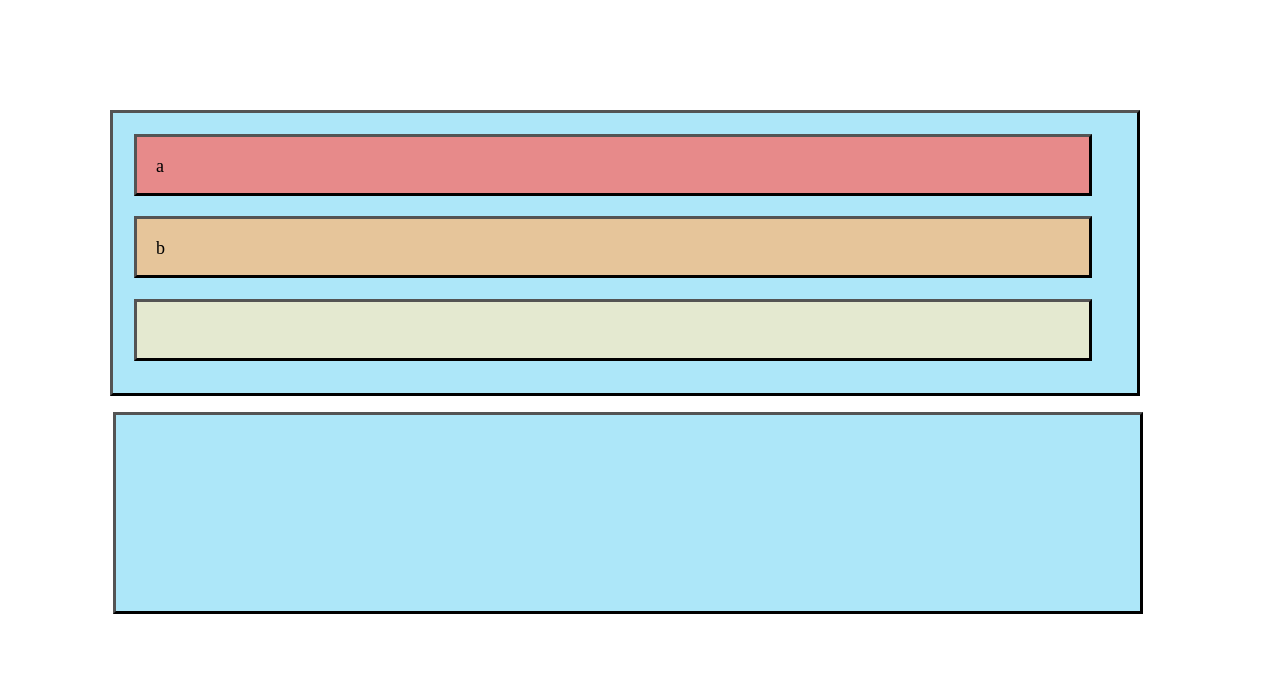
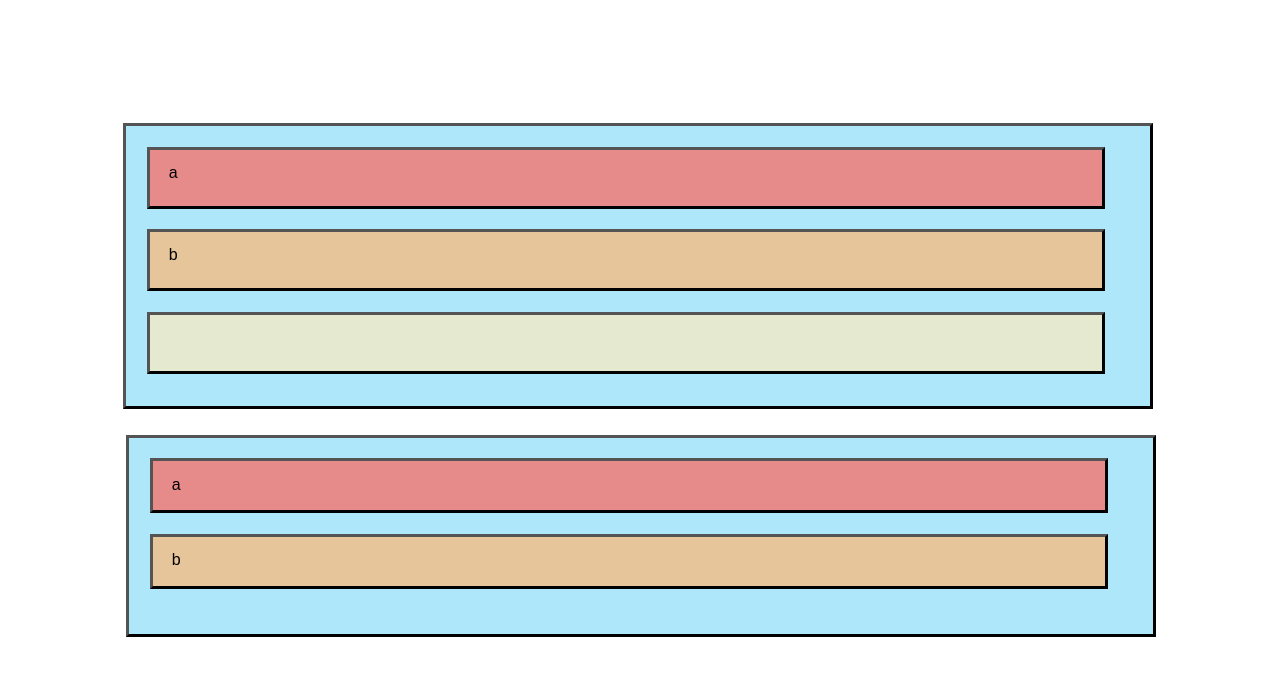
Before and after one commit to Dragota27/webdev_excercises, a plain HTML site: page 3kep.html in a window 1280 px wide. Drawn offline with Linux system fonts and the light colour scheme.

Commit message:
kep3done

```diff
--- a/3kep.html
+++ b/3kep.html
@@ -11,7 +11,7 @@
             width: 80%;
             height: 35%;
             display: inline-block;
-            margin: 8%;
+            margin: 9%;
             position: absolute;
             border: black;
             border-style: outset;">
@@ -23,7 +23,7 @@
                border: black;
                border-style: outset;
                position: relative;">
-               <h1 style="margin: 2%; font-size: large; font-weight: 400;">a</h1>
+               <h1 style="margin-top: 1.5%; margin-left: 2%; font-size: large; font-weight: 400; font: caption;">a</h1>
    </div>
    <div style="background-color: rgb(230, 197, 154);
                 width: 93%;
@@ -33,7 +33,7 @@
                 border-style: outset;
                 position: relative;
                 display: block;">
-                <h1 style="margin: 2%; font-size: large; font-weight: 400; ;">b</h1>
+                <h1 style="margin-top: 1.5%; margin-left: 2%; font-size: large; font-weight: 400; font: caption ;">b</h1>
     </div>
     <div style="background-color: rgb(228, 233, 208);
                 width: 93%;
@@ -49,10 +49,30 @@
             width: 100%;
             height: 70%;
             display: inline-block;
-            margin-top: 3%;
+            margin-top: 4%;
             position: absolute;
             border: black;
             border-style: outset;">
+    <div style="background-color: rgb(231, 138, 138);
+                width: 93%;
+                height: 25%;
+                display: block;
+                margin: 2%;
+                border: black;
+                border-style: outset;
+                position: relative;">
+                <h1 style="margin-top: 1.5%; margin-left: 2%; font-size: large; font-weight: 400; font: caption;">a</h1>
+</div>
+    <div style="background-color: rgb(230, 197, 154);
+                width: 93%;
+                height: 25%;
+                margin: 2%;
+                border: black;
+                border-style: outset;
+                position: relative;
+                display: block;">
+                <h1 style="margin-top: 1.5%; margin-left: 2%; font-size: large; font-weight: 400; font: caption ;">b</h1>
+</div>
 </div>
 </body>
 </html>
```
